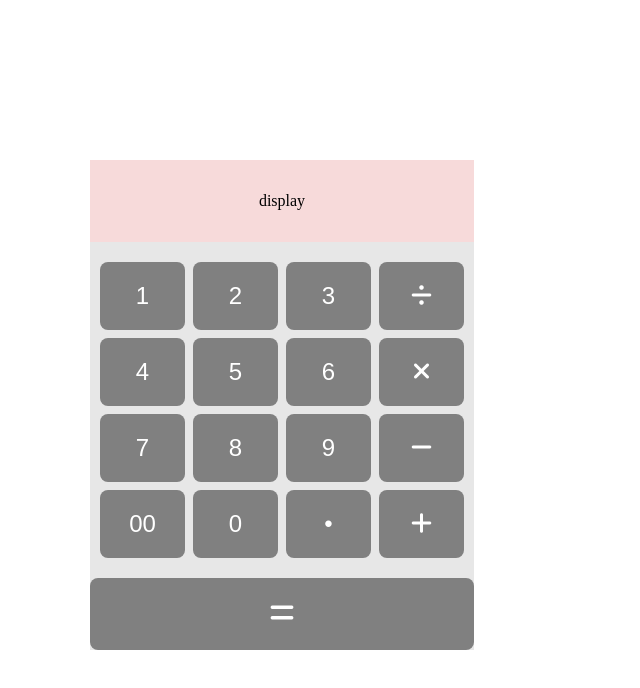
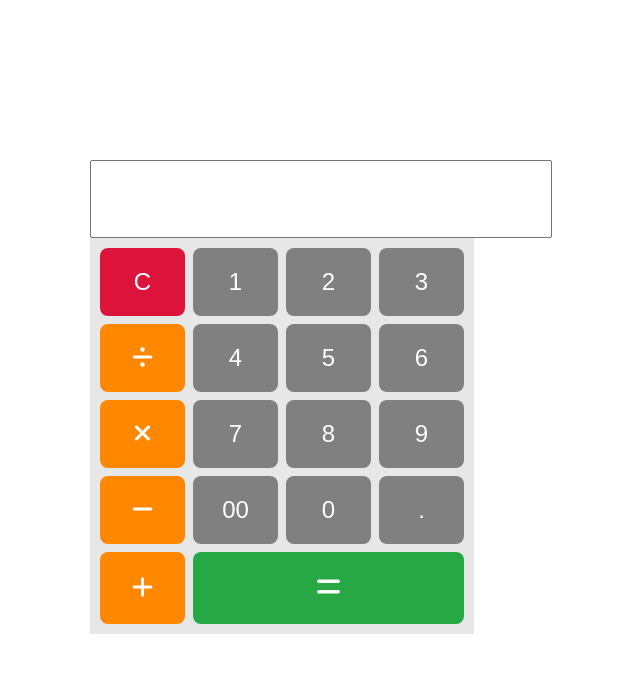
Before and after one commit to Elcand/simple-calculate, a plain HTML site: page index.html in a window 1280 px wide. Shown: the whole page, without its empty margins (358-998 px from the left). Drawn offline with Linux system fonts and the light colour scheme.

Commit message:
Update UI

```diff
--- a/index.html
+++ b/index.html
@@ -12,27 +12,34 @@
 
 <body>
     <div class="container">
-        <div class="display">display</div>
-        <div class="calculate">
+        <input id="display" readonly />
+        <div id="calculate">
+            <button class="hapus">C</button>
             <button class="number">1</button>
             <button class="number">2</button>
             <button class="number">3</button>
-            <button class="btn-action"><i class="fas fa-divide"></i></button>
+            <button class="btn-bagi"><i class="fas fa-divide"></i></button>
+
             <button class="number">4</button>
             <button class="number">5</button>
             <button class="number">6</button>
-            <button class="btn-action"><i class="fas fa-xmark"></i></button>
+            <button class="btn-kali"><i class="fas fa-xmark"></i></button>
+
             <button class="number">7</button>
             <button class="number">8</button>
             <button class="number">9</button>
-            <button class="btn-action"><i class="fa-solid fa-minus"></i></button>
+            <button class="btn-kurang"><i class="fas fa-minus"></i></button>
+
             <button class="number">00</button>
             <button class="number">0</button>
-            <button class="number">•</i></button>
-            <button class="btn-action"><i class="fas fa-plus"></i></button>
+            <button class="number">.</button>
+            <button class="btn-tambah"><i class="fas fa-plus"></i></button>
+
+            <button class="btn-total"><i class="fas fa-equals"></i></button>
         </div>
-        <div class="total"><button class="btn-total"><i class="fas fas fa-equals"></i></button></div>
+
     </div>
 </body>
+<script src="script.js"></script>
 
 </html>
--- /dev/null
+++ b/script.js
@@ -0,0 +1,5 @@
+const display = document.getElementById("display");
+
+function numberInput(input){
+        display.value += input;
+}
--- a/style.css
+++ b/style.css
@@ -6,20 +6,17 @@ body {
 .container {
   justify-content: center;
   margin: 10rem 35% auto 35%;
-  padding: 5px 20px auto 20px;
+  padding: 10px 30px auto 30px;
   text-align: center;
   background-color: rgb(231, 231, 231);
 }
 
-.display {
-  background-color: rgb(247, 218, 218);
-  margin-bottom: 10px;
-  padding: 2rem;
-  justify-content: center;
-  text-align: center;
+#display {
+  height: 4.5rem;
+  width: 28.4rem;
 }
 
-.calculate {
+#calculate {
   background-color: #e7e7e7;
   display: grid;
   grid-template-columns: repeat(4, 1fr);
@@ -27,31 +24,38 @@ body {
   padding: 10px;
 }
 
-.number,
-.btn-action,
-.btn-total {
-  background-color: gray;
-  color: white;
+button {
   border: none;
   padding: 20px;
   font-size: 24px;
   cursor: pointer;
   border-radius: 8px;
   transition: background-color 0.3s ease;
+  color: white;
 }
 
-.number:hover,
-.btn-action:hover,
-.btn-total:hover {
-  background-color: #555;
+.number {
+  background-color: gray;
 }
 
-.total {
-  margin-top: 10px;
-  text-align: center;
+.btn-bagi,
+.btn-kali,
+.btn-kurang,
+.btn-tambah {
+  background-color: rgb(255, 136, 0);
 }
 
 .btn-total {
-  width: 100%;
+  background-color: #28a745;
+  grid-column: span 3;
   font-size: 28px;
 }
+
+.hapus {
+  background-color: crimson;
+  color: white;
+}
+
+button:hover {
+  background-color: #555;
+}
```
